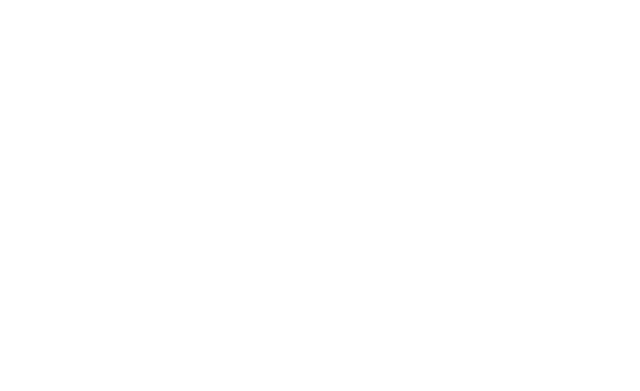
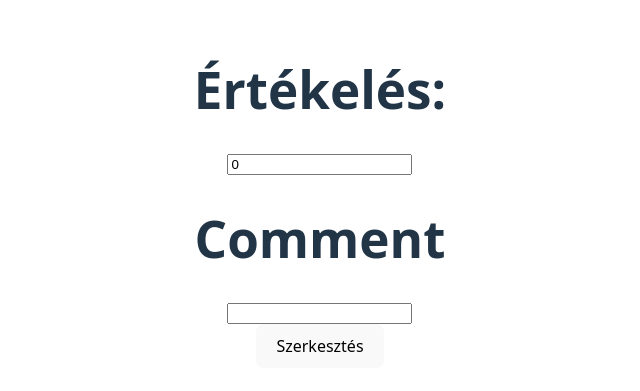
Before and after one commit to FZente/etterem_proj, a React app in the folder frontend/: page /edit-review/1 in a window 1280 px wide. Before the commit this address had no page. Shown: the part 203-594 px from the top of the page, without its empty margins (320-960 px from the left). Built offline with nearby package versions, Linux system fonts and the light colour scheme; no server answers; the HTML template or start-up script is replaced by a standard one.

Commit message:
Értékelés módosítása kész

```diff
--- a/frontend/src/main.tsx
+++ b/frontend/src/main.tsx
@@ -10,6 +10,7 @@
 import NewRestaurant from "./pages/NewRestaurant.tsx";
 import NewReview from "./pages/NewReview.tsx";
 import EditRestaurant from "./pages/EditRestaurant.tsx";
+import EditReview from "./pages/EditReview.tsx";
 
 createRoot(document.getElementById("root")!).render(
   <StrictMode>
@@ -23,6 +24,7 @@
         <Route path="/new-restaurant" element={<NewRestaurant />} />
         <Route path="/new-review" element={<NewReview />} />
         <Route path="/edit-restaurant/:id" element={<EditRestaurant />} />
+        <Route path="/edit-review/:id" element={<EditReview />} />
       </Routes>
     </BrowserRouter>
   </StrictMode>
--- /dev/null
+++ b/frontend/src/pages/EditReview.tsx
@@ -0,0 +1,56 @@
+import { useEffect, useState } from "react";
+import type { Review } from "../type/Review";
+import apiClient from "../api/apiClient";
+import { toast } from "react-toastify";
+import { useParams } from "react-router-dom";
+
+const EditReview = () => {
+  const { id } = useParams();
+
+  const [review, setReview] = useState<Review>({
+    rating: 0,
+    comment: "",
+  });
+
+  useEffect(() => {
+    apiClient
+      .get(`/reviews/${id}`)
+      .then((res) => setReview(res.data))
+      .catch(() => toast.error("Az éttermek betöltése sikertelen volt"));
+  }, [id]);
+
+  const submit = () => {
+    const dto = {
+      rating: review.rating,
+      comment: review.comment,
+    };
+
+    apiClient
+      .put(`/reviews/${id}`, dto)
+      .then(() => toast.success("Sikeres szerkesztés!"))
+      .catch(() => toast.error("Sikertelen szerkesztés!"));
+  };
+
+  return (
+    <>
+      <h1>Értékelés:</h1>
+      <input
+        type="number"
+        value={review.rating}
+        onChange={(e) => setReview({ ...review, rating: Number(e.target.value) })}
+      />
+
+      <h1>Comment</h1>
+      <input
+        type="text"
+        value={review.comment}
+        onChange={(e) => setReview({ ...review, comment: e.target.value })}
+      />
+
+      <br />
+      <button onClick={submit}>Szerkesztés</button>
+    </>
+  );
+};
+
+export default EditReview;
```
Also changed, not shown: 1 other file (tests, documents, lock files or other folders).
